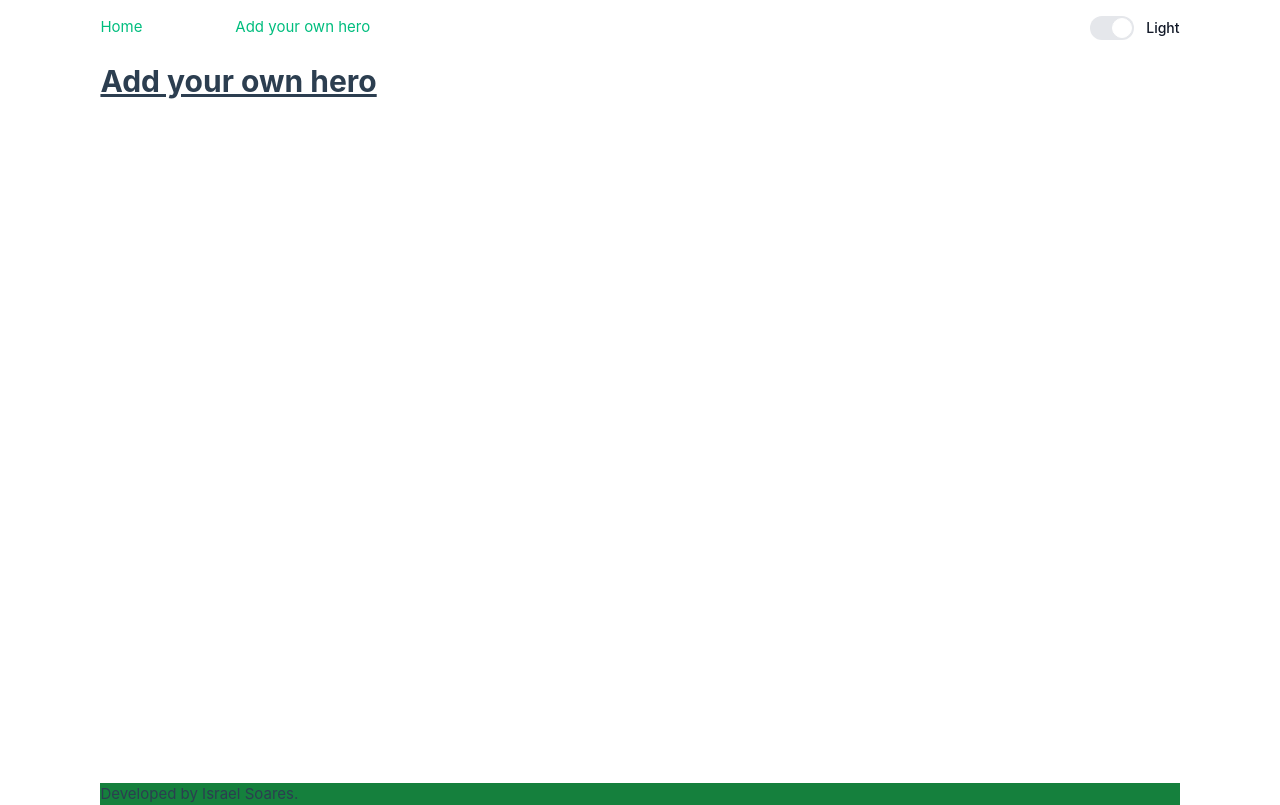
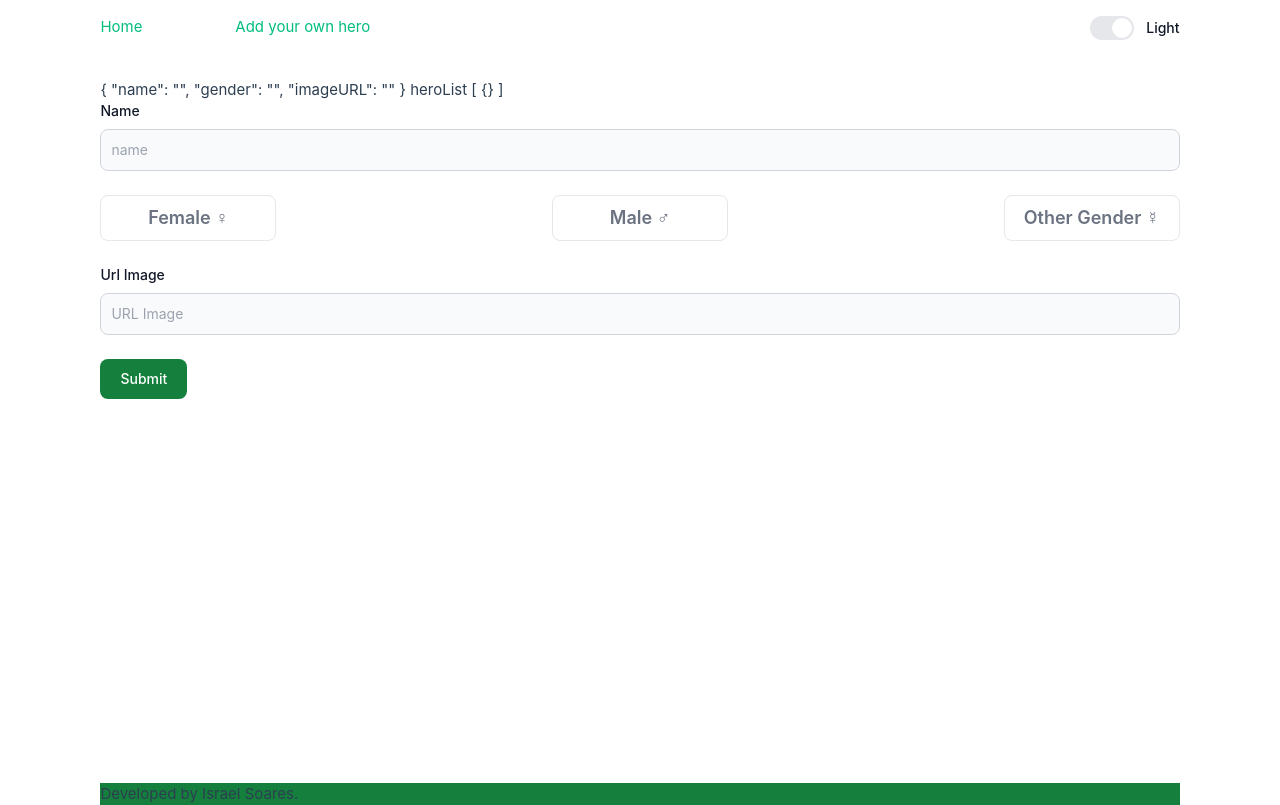
Before and after one commit to israeldiassoares/raketech-challenge, a Vue app: page /add-your-own-hero in a window 1280 px wide. Built offline with nearby package versions, Linux system fonts and the light colour scheme.

Commit message:
[feat]createOwnHero|State|Actions|cardHydration

```diff
--- /dev/null
+++ b/src/components/HeroCard.vue
@@ -0,0 +1,39 @@
+<script setup lang="ts">
+import { useOwnHeroStore } from '../stores/ownHero'
+import router from '@/router'
+
+const store = useOwnHeroStore()
+function addFavorite(hero: any) {
+    store.addFavorite(hero)
+}
+defineProps<{
+    hero: Object
+}>()
+</script>
+<template>
+    <div
+        class="bg-green grid grid-cols-2 overflow-hidden max-w-28"
+        v-if="hero.length > 0"
+        v-for=" heroDetails  in hero"
+    >
+
+        <a
+            class="my-4"
+            v-if="router.options.history.location.includes('/favorite-hero')"
+            @click="addFavorite(heroDetails)"
+        >
+            <picture class="relative grid grid-cols-1 gap-0 transition-all duration-300 cursor-pointer filter grayscale hover:grayscale-0">
+                <img
+                    class="rounded-lg max-h-48"
+                    :src="heroDetails.imageURL"
+                    :alt="heroDetails.name"
+                >
+            </picture>
+            <div class="p-2 flex-initial">
+                <h3> Hero Name: {{ heroDetails.name }}</h3>
+                <p class="flex-row"> <span class="inline-flex p-1.5 rounded-full"> </span>{{ heroDetails.gender }}</p>
+
+            </div>
+        </a>
+    </div>
+</template>
--- /dev/null
+++ b/src/components/HeroForm.vue
@@ -0,0 +1,136 @@
+<template>
+    <form>
+        {{ heroForm }}
+        heroList {{ store.getListHero }}
+        <div class="mb-6">
+            <label
+                for="name"
+                class="block mb-2 text-sm font-medium text-gray-900 dark:text-white"
+            >Name</label>
+            <input
+                type="name"
+                id="name"
+                class="bg-gray-50 border border-gray-300 text-gray-900 text-sm rounded-lg focus:ring-green-500 focus:border-green-500 block w-full p-2.5 dark:bg-gray-700 dark:border-gray-600 dark:placeholder-gray-400 dark:text-white dark:focus:ring-green-500 dark:focus:border-green-500"
+                placeholder="name"
+                v-model="heroForm.name"
+            >
+        </div>
+        <div class="mb-6">
+            <ul class="flex justify-between">
+                <li>
+                    <input
+                        type="radio"
+                        id="female"
+                        value="female"
+                        class="hidden peer"
+                        v-model="heroForm.gender"
+                    >
+                    <label
+                        for="female"
+                        class="inline-flex justify-center w-44 p-2 text-gray-500 bg-white border border-gray-200 rounded-lg cursor-pointer dark:hover:text-gray-300 dark:border-gray-700 dark:peer-checked:text-green-500 peer-checked:border-green-600 peer-checked:text-green-600 hover:text-gray-600 hover:bg-gray-100 dark:text-gray-400 dark:bg-gray-800 dark:hover:bg-gray-700"
+                    >
+                        <div class="block">
+                            <div class="w-full text-lg font-semibold">Female <span> &#9792;</span></div>
+                        </div>
+                    </label>
+                </li>
+                <li>
+                    <input
+                        type="radio"
+                        id="male"
+                        value="male"
+                        class="hidden peer"
+                        v-model="heroForm.gender"
+                    >
+                    <label
+                        for="male"
+                        class="inline-flex justify-center w-44 p-2 text-gray-500 bg-white border border-gray-200 rounded-lg cursor-pointer dark:hover:text-gray-300 dark:border-gray-700 dark:peer-checked:text-green-500 peer-checked:border-green-600 peer-checked:text-green-600 hover:text-gray-600 hover:bg-gray-100 dark:text-gray-400 dark:bg-gray-800 dark:hover:bg-gray-700"
+                    >
+                        <div class="block">
+                            <div class="w-full text-lg font-semibold">Male <span>&#9794;</span></div>
+                        </div>
+                    </label>
+                </li>
+                <li>
+                    <input
+                        type="radio"
+                        id="other"
+                        value="unknow"
+                        class="hidden peer"
+                        v-model="heroForm.gender"
+                    >
+                    <label
+                        for="other"
+                        class="inline-flex justify-center w-44 p-2 text-gray-500 bg-white border border-gray-200 rounded-lg cursor-pointer dark:hover:text-gray-300 dark:border-gray-700 dark:peer-checked:text-green-500 peer-checked:border-green-600 peer-checked:text-green-600 hover:text-gray-600 hover:bg-gray-100 dark:text-gray-400 dark:bg-gray-800 dark:hover:bg-gray-700"
+                    >
+                        <div class="block">
+                            <div class="w-full text-lg font-semibold">Other Gender <span>☿</span></div>
+                        </div>
+                    </label>
+                </li>
+            </ul>
+
+        </div>
+        <div class="mb-6">
+            <label
+                for="imageURL"
+                class="block mb-2 text-sm font-medium text-gray-900 dark:text-white"
+            >Url Image</label>
+            <input
+                type="imageURL"
+                id="imageURL"
+                class="bg-gray-50 border border-gray-300 text-gray-900 text-sm rounded-lg focus:ring-green-500 focus:border-green-500 block w-full p-2.5 dark:bg-gray-700 dark:border-gray-600 dark:placeholder-gray-400 dark:text-white dark:focus:ring-green-500 dark:focus:border-green-500"
+                placeholder="URL Image"
+                v-model="heroForm.imageURL"
+            >
+        </div>
+        <button
+            type="submit"
+            class="text-white bg-green-700 hover:bg-green-800 focus:ring-4 focus:outline-none focus:ring-green-300 font-medium rounded-lg text-sm w-full sm:w-auto px-5 py-2.5 text-center dark:bg-green-600 dark:hover:bg-green-700 dark:focus:ring-green-800"
+            @click.prevent="setNewHero()"
+        >Submit</button>
+    </form>
+</template>
+
+<script setup lang="ts">
+import { computed, reactive, ref } from 'vue'
+import { useVuelidate } from '@vuelidate/core'
+import { minLength, required } from '@vuelidate/validators'
+import { useOwnHeroStore } from '../stores/ownHero'
+
+const store = useOwnHeroStore()
+
+
+const heroForm = reactive({
+    name: '',
+    gender: '',
+    imageURL: ''
+})
+
+const requiredNameLength = ref(3)
+const requiredImageURL = ref(10)
+
+const validations = computed(() => {
+    heroForm: {
+        name: {
+            required
+            minLength(3)
+        }
+        gender: {
+            required
+        }
+        imageURL: {
+            required
+            minLength(10)
+        }
+    }
+})
+
+const v$ = useVuelidate(validations, heroForm)
+
+function setNewHero() {
+    store.setNewHero(heroForm)
+}
+
+
+</script>
--- /dev/null
+++ b/src/stores/ownHero.ts
@@ -0,0 +1,26 @@
+
+import { defineStore } from 'pinia'
+
+export const useOwnHeroStore = defineStore('own-hero', {
+    state: () => ({
+        heros: [ {} ],
+        heroFavorite: [ {} ]
+    }),
+    getters: {
+        getListHero(state) {
+            return state.heros
+        },
+        getHeroFavorite(state) {
+            return state.heroFavorite
+        }
+    },
+    actions: {
+        setNewHero(hero: object) {
+            this.heros.push({ ...hero })
+        },
+
+        addFavorite(hero: object) {
+            this.heroFavorite.push({ ...hero })
+        },
+    }
+})
--- a/src/views/AddYourOwnHeroView.vue
+++ b/src/views/AddYourOwnHeroView.vue
@@ -1,7 +1,23 @@
+<script setup lang="ts">
+import { defineAsyncComponent } from "vue"
+import { useOwnHeroStore } from '../stores/ownHero'
+const store = useOwnHeroStore()
+
+
+const HeroForm = defineAsyncComponent({
+  loader: () => import("../components/HeroForm.vue")
+})
+
+const HeroCard = defineAsyncComponent({
+  loader: () => import("../components/HeroCard.vue")
+})
+
+</script>
 <template>
-  <section>
-    <h1 class="text-3xl font-bold underline">
-      Add your own hero
-    </h1>
+  <section class="my-4">
+    <HeroForm />
+  </section>
+  <section class="my-4 grid grid-cols-2 max-w-md">
+    <HeroCard :hero="store.getListHero" />
   </section>
 </template>
```
